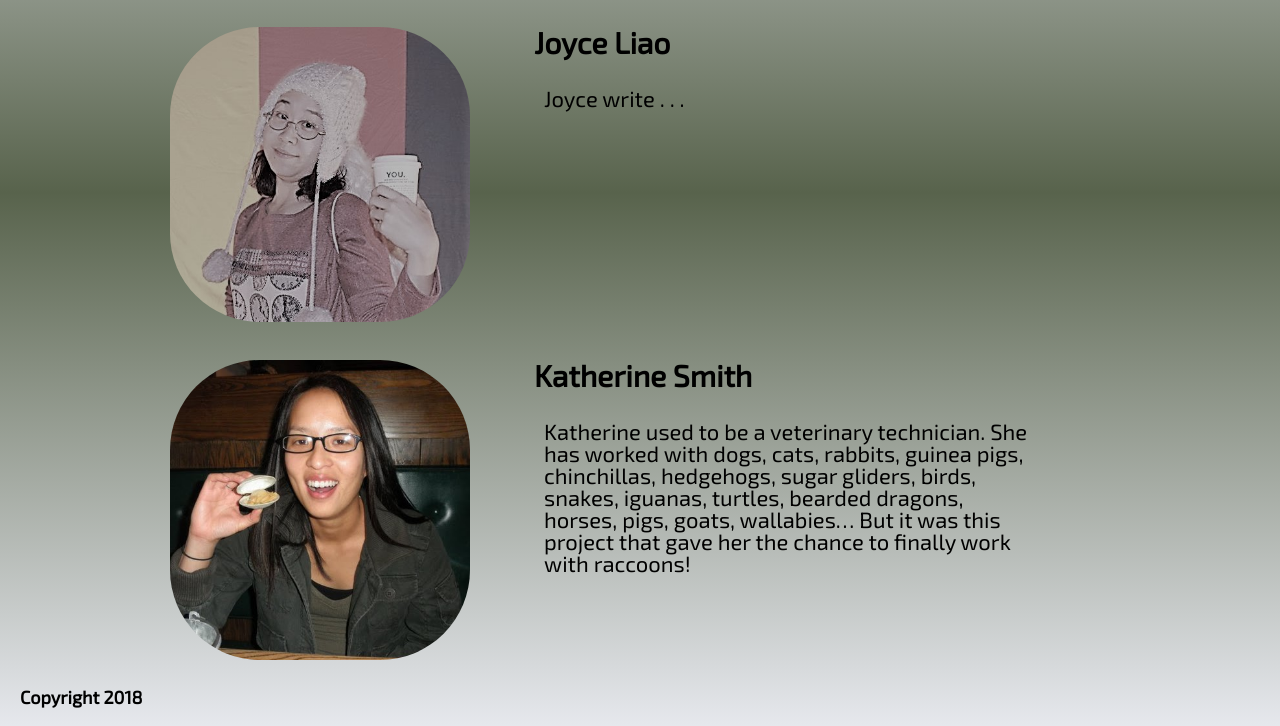
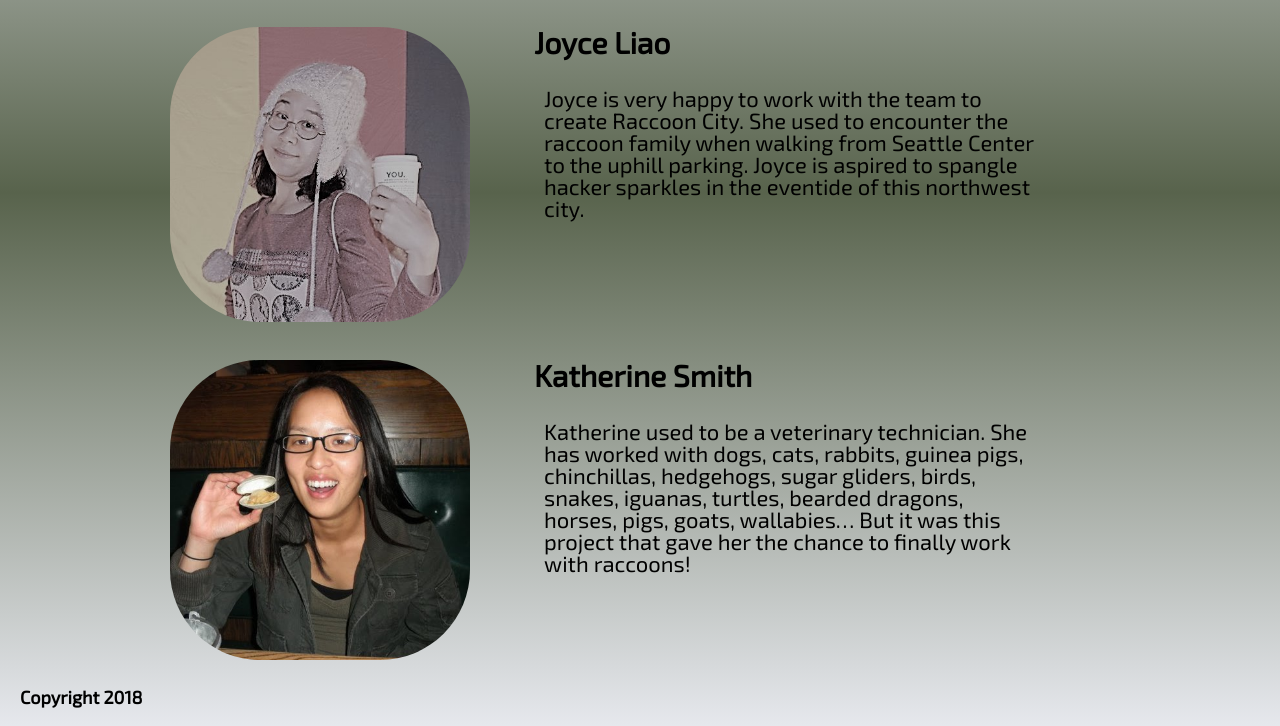
Before and after one commit to ksmith10309/raccoon-city, a plain HTML site: page aboutus.html in a window 1280 px wide. Shown: the part 874-1600 px from the top of the page. Drawn offline with Linux system fonts and the light colour scheme.

Commit message:
joyce add bio

```diff
--- a/aboutus.html
+++ b/aboutus.html
@@ -58,7 +58,7 @@
             </div>
             <div class="person-text">
                 <h2>Joyce Liao</h2>
-                <p> Joyce write . . . </p>
+                <p> Joyce is very happy to work with the team to create Raccoon City. She used to encounter the raccoon family when walking from Seattle Center to the uphill parking. Joyce is aspired to spangle hacker sparkles in the eventide of this northwest city. </p>
             </div>
         </div>
 
```
